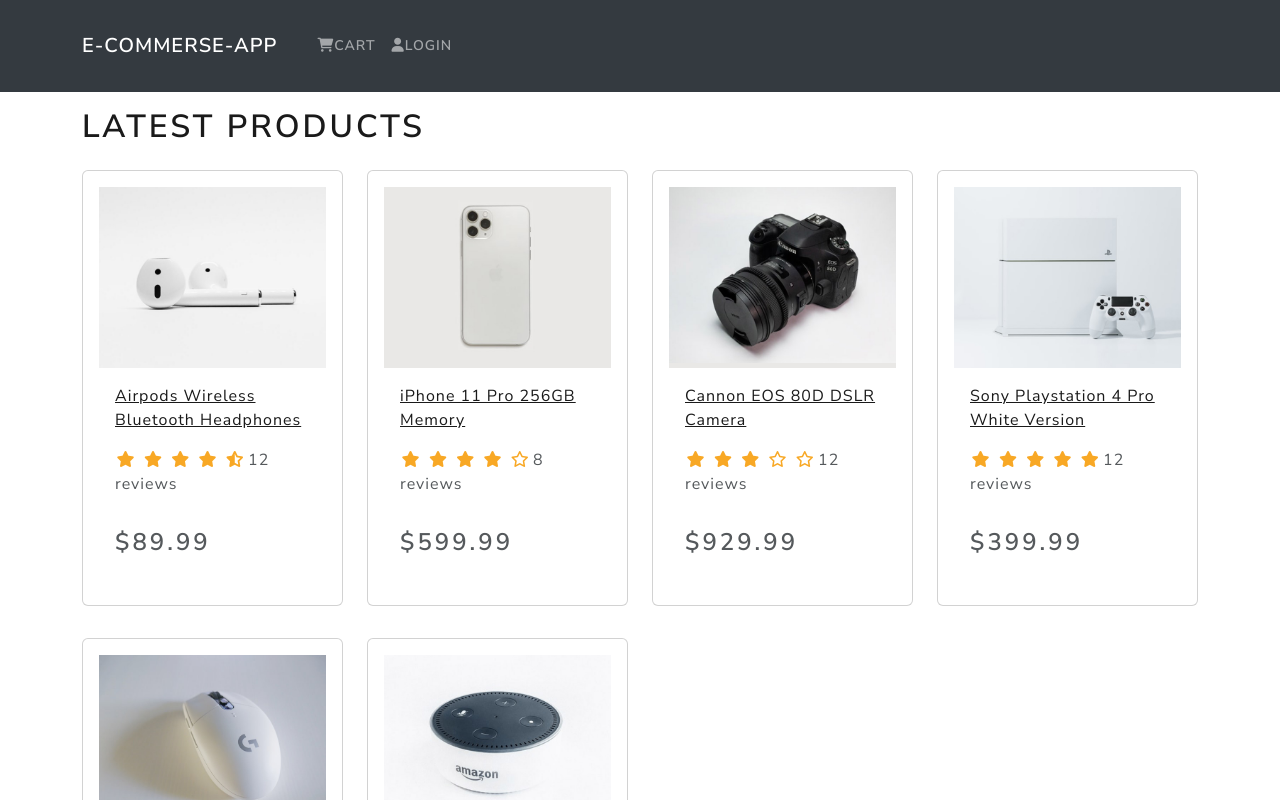
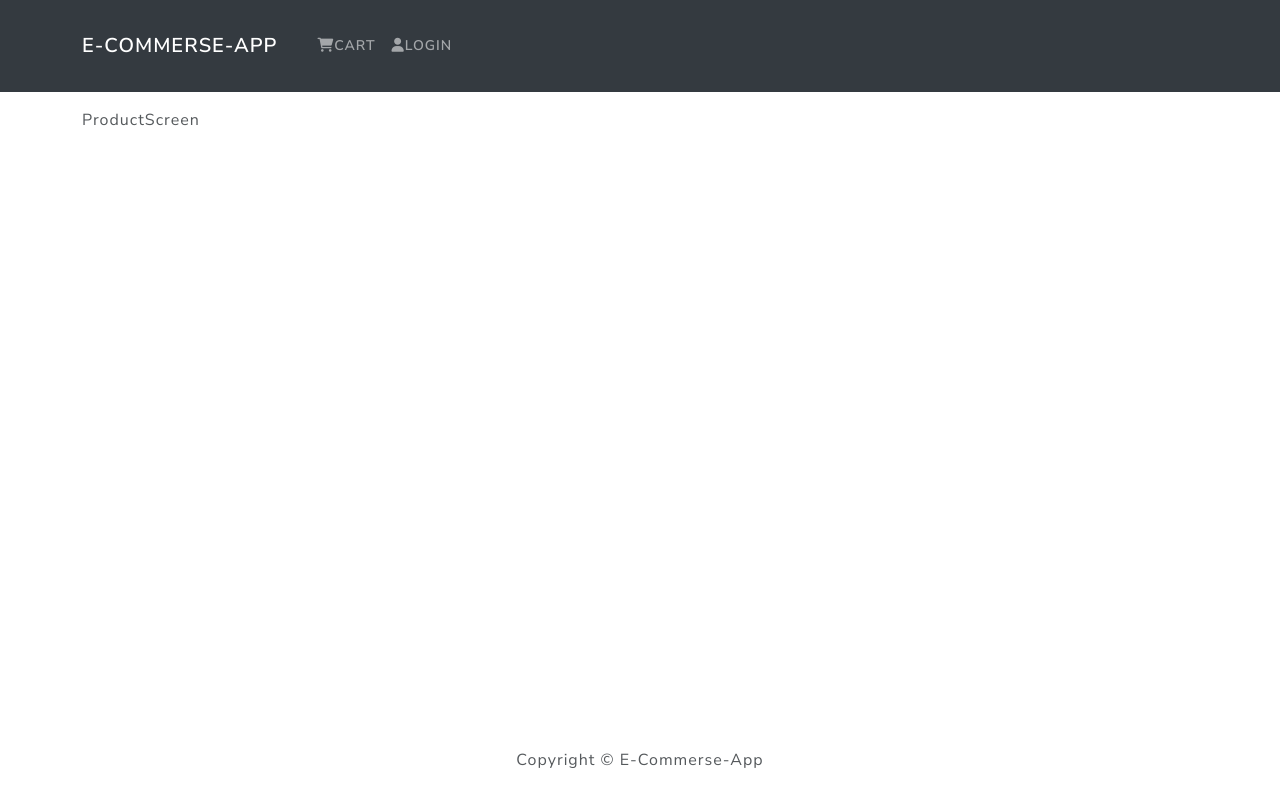
Before and after one commit to Sagar-Gondage/e-commerse-app, a React (Create React App) app in the folder client/: page /product/1 in a window 1280 px wide. Shown: the top 800 px of the page. Built offline with nearby package versions, Linux system fonts and the light colour scheme.

Commit message:
routes added to login signup and proudct links

```diff
--- a/client/package.json
+++ b/client/package.json
@@ -10,6 +10,8 @@
     "react": "^18.2.0",
     "react-bootstrap": "^2.5.0",
     "react-dom": "^18.2.0",
+    "react-router-bootstrap": "^0.26.2",
+    "react-router-dom": "^6.4.0",
     "react-scripts": "5.0.1",
     "web-vitals": "^2.1.4"
   },
--- a/client/src/App.js
+++ b/client/src/App.js
@@ -2,18 +2,23 @@
 import Header from "./components/Header";
 import { Container } from "react-bootstrap";
 import HomeScreen from "./screens/HomeScreen";
+import { BrowserRouter as Router, Route, Routes } from "react-router-dom";
+import ProductScreen from "./screens/ProductScreen";
 
 const App = () => {
   return (
-    <>
+    <Router>
       <Header />
       <main className="py-3">
         <Container>
-          <HomeScreen />
+          <Routes>
+            <Route path="/" element={<HomeScreen />} />
+            <Route path="/product/:id" element={<ProductScreen />} />
+          </Routes>
         </Container>
       </main>
       <Footer />
-    </>
+    </Router>
   );
 };
 
--- a/client/src/components/Header.js
+++ b/client/src/components/Header.js
@@ -1,4 +1,5 @@
 import React from "react";
+import { LinkContainer } from "react-router-bootstrap";
 import { Container, Navbar, Nav } from "react-bootstrap";
 
 const Header = () => {
@@ -6,16 +7,22 @@
     <header>
       <Navbar bg="dark" variant="dark" expand="lg" collapseOnSelect>
         <Container>
-          <Navbar.Brand href="/">E-Commerse-App</Navbar.Brand>
+          <LinkContainer to="/">
+            <Navbar.Brand>E-Commerse-App</Navbar.Brand>
+          </LinkContainer>
           <Navbar.Toggle aria-controls="basic-navbar-nav" />
           <Navbar.Collapse id="basic-navbar-nav">
             <Nav className="ml-auto">
-              <Nav.Link href="/cart">
-                <i className="fas fa-shopping-cart"></i>Cart
-              </Nav.Link>
-              <Nav.Link href="/login">
-                <i className="fas fa-user"></i>Login
-              </Nav.Link>
+              <LinkContainer to="/cart">
+                <Nav.Link>
+                  <i className="fas fa-shopping-cart"></i>Cart
+                </Nav.Link>
+              </LinkContainer>
+              <LinkContainer to="/login">
+                <Nav.Link>
+                  <i className="fas fa-user"></i>Login
+                </Nav.Link>
+              </LinkContainer>
             </Nav>
           </Navbar.Collapse>
         </Container>
--- a/client/src/components/Product.js
+++ b/client/src/components/Product.js
@@ -1,19 +1,20 @@
 import React from "react";
 import { Card } from "react-bootstrap";
 import Rating from "./Rating";
+import { Link } from "react-router-dom";
 
 const Product = ({ product }) => {
   return (
     <Card className="my-3 p-3 rounded">
-      <a href={`/product/${product._id}`}>
+      <Link to={`/product/${product._id}`}>
         <Card.Img src={product.image} variant="top" />
-      </a>
+      </Link>
       <Card.Body>
-        <a href={`/product/${product._id}`}>
+        <Link to={`/product/${product._id}`}>
           <Card.Title as="div">
             <strong>{product.name}</strong>
           </Card.Title>
-        </a>
+        </Link>
         <Card.Text as="div">
           <div className="my-3">
             <Rating
--- /dev/null
+++ b/client/src/screens/ProductScreen.js
@@ -0,0 +1,7 @@
+import React from "react";
+
+const ProductScreen = () => {
+  return <div>ProductScreen</div>;
+};
+
+export default ProductScreen;
```
Also changed, not shown: 1 other file (tests, documents, lock files or other folders).
